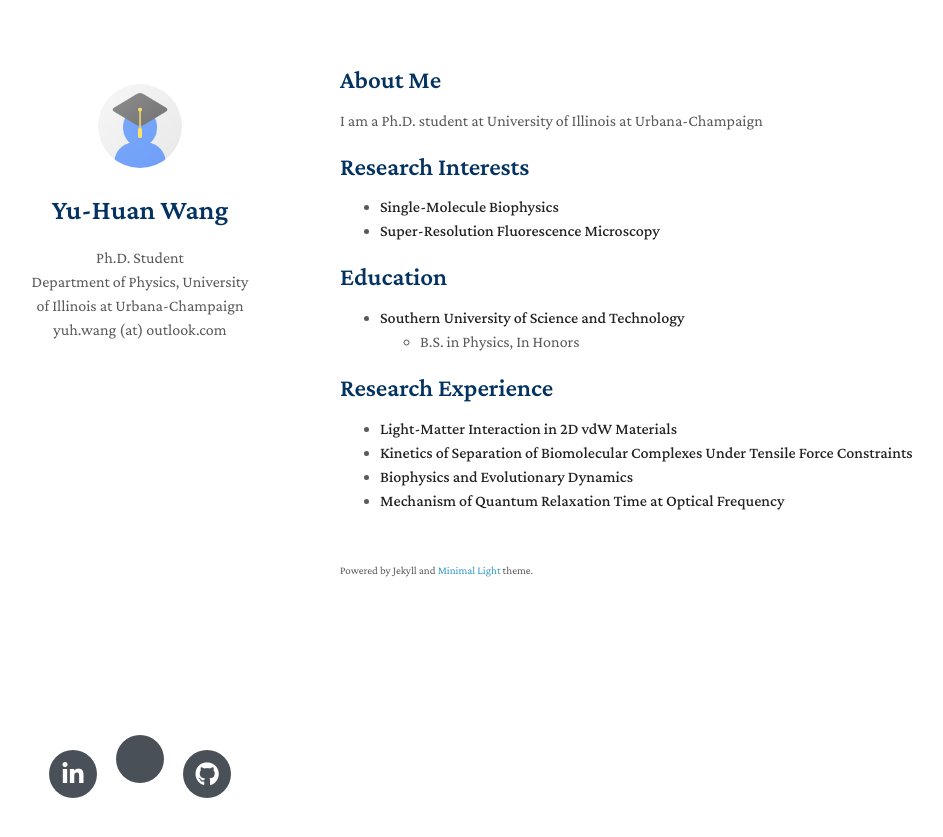
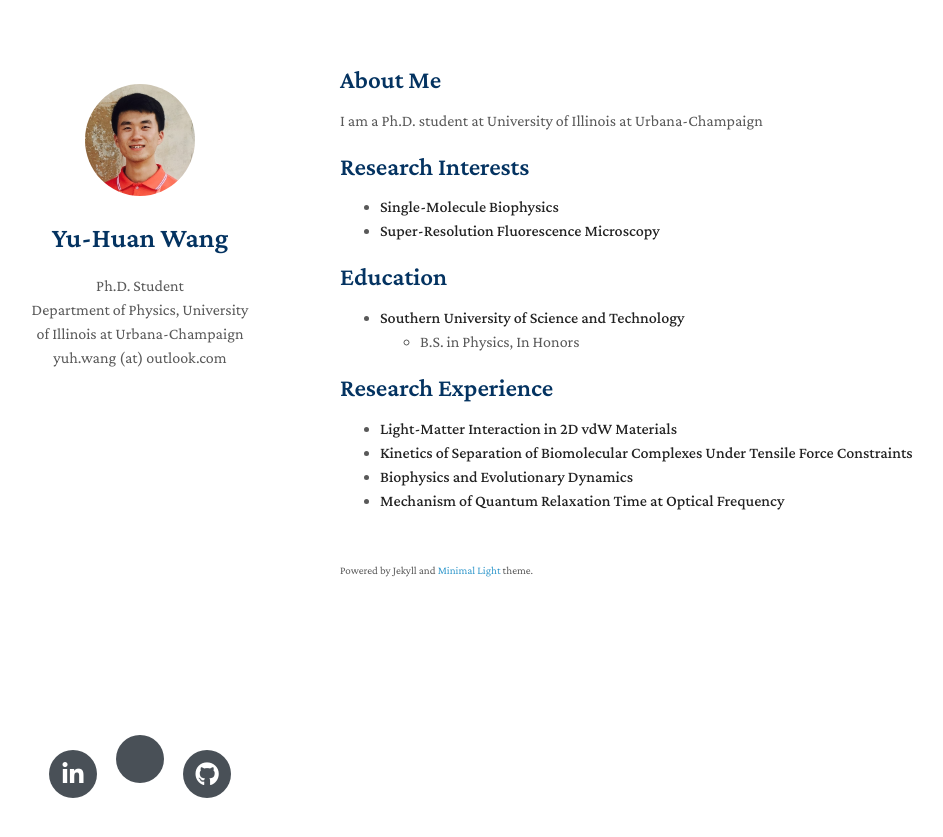
Before and after one commit to wangyh1949/wangyh1949.github.io, a Jekyll site: the page built from index.md, in a window 1280 px wide. Shown: the top 837 px of the page, without its empty margins (130-1073 px from the left). Built offline with Jekyll 4.4.1, drawn with Linux system fonts in a browser that asks for light colours; nearby versions of some CDN libraries; a style sheet for code colours, icons or effects is not loaded; our own code applies the rules of GitHub Pages for plain Markdown files.

Commit message:
Update _config.yml

```diff
--- a/_config.yml
+++ b/_config.yml
@@ -5,8 +5,8 @@ email: yuh.wang (at) outlook.com
 keywords: minimal academic
 google_scholar: https://scholar.google.com/
 github_link: https://github.com/wangyh1949
-linkedin: https://www.linkedin.com/
-avatar: ./assets/img/avatar.png
+linkedin: https://www.linkedin.com/in/yu-huan-wang-4a91161a5/
+avatar: ./assets/img/selfie.jpg
 google_analytics: UA-111540567-4
 favicon: ./assets/img/favicon.png
 favicon_dark: ./assets/img/favicon-dark.png
```
Also changed, not shown: assets/img/selfie.jpg (added).
